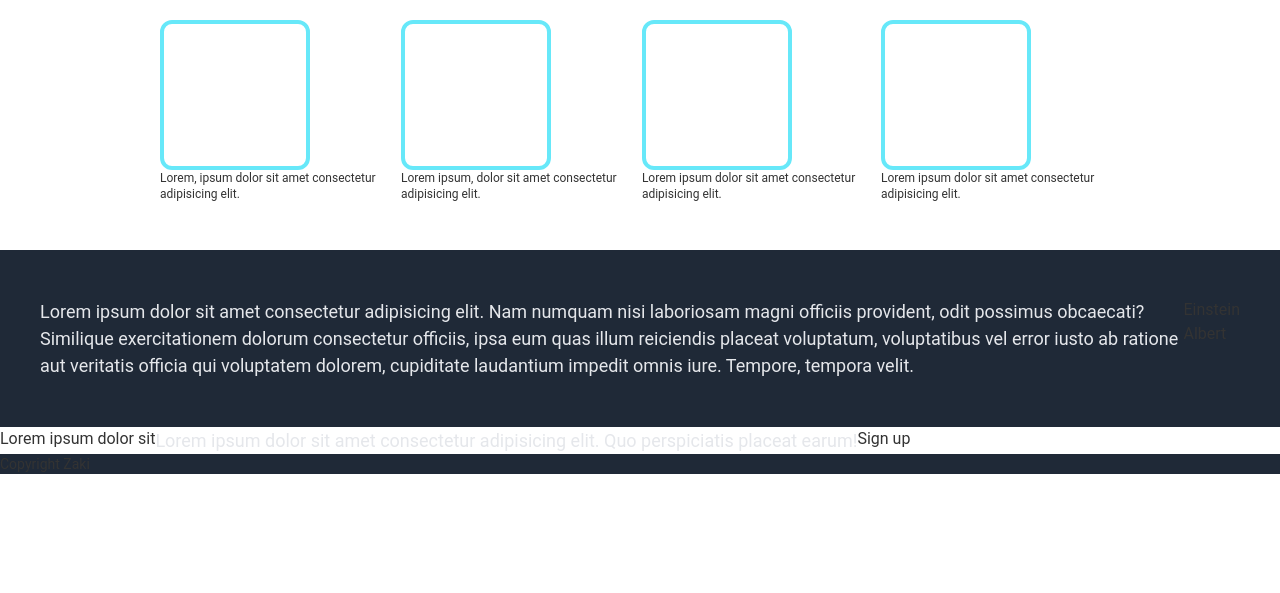
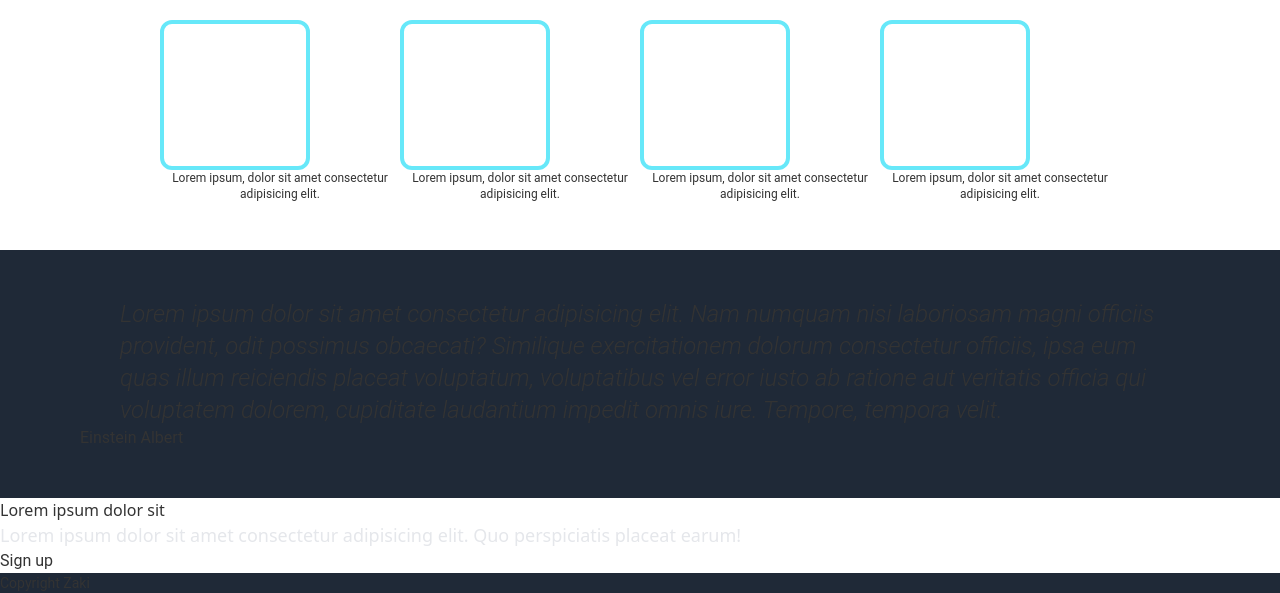
Before and after one commit to niyazaki/TOD-Landing_page, a plain HTML site: page index.html in a window 1280 px wide. Shown: the part 588-1181 px from the top of the page. Before the commit the page ends 1062 px from the top, so only its background shows below. Drawn offline with nearby package versions, Linux system fonts and the light colour scheme.

Commit message:
fixed background color content 2 and align items content 1

```diff
--- a/index.html
+++ b/index.html
@@ -38,7 +38,7 @@
               blanditiis, maiores dicta vitae eveniet, ratione aliquam deleniti
               minima, eaque perferendis veritatis libero. Amet delectus ad est?
             </div>
-            <button class="btn-primary mt-8 px-8">Sign Up</button>
+            <button class="btn-primary mt-8 px-8 rounded-xl py-1">Sign Up</button>
           </div>
           <div class="right w-1/2 relative">
             <img class="flex header-image object-cover object-bottom h-full w-full" src="./media/img1.webp" />
@@ -50,35 +50,35 @@
     <div class="content1 py-12 px-40">
       <div class="title text-center text-4xl font-extrabold font-sans">Some random information</div>
       <div class="flex carousel items-center pt-10">
-        <div class="item items-center">
-          <div class="flex imgCarousel rounded-xl border-4 border-cyan-300"></div>
-          <div class="flex subtext text-xs">
-            Lorem, ipsum dolor sit amet consectetur adipisicing elit.
-          </div>
-        </div>
         <div class="item">
           <div class="flex imgCarousel rounded-xl border-4 border-cyan-300"></div>
-          <div class="flex subtext text-xs">
+          <div class="flex subtext text-xs px-3 text-center">
             Lorem ipsum, dolor sit amet consectetur adipisicing elit.
           </div>
         </div>
         <div class="item">
           <div class="flex imgCarousel rounded-xl border-4 border-cyan-300"></div>
-          <div class="flex subtext text-xs">
-            Lorem ipsum dolor sit amet consectetur adipisicing elit.
+          <div class="flex subtext text-xs px-3 text-center">
+            Lorem ipsum, dolor sit amet consectetur adipisicing elit.
           </div>
         </div>
         <div class="item">
           <div class="flex imgCarousel rounded-xl border-4 border-cyan-300"></div>
-          <div class="flex subtext text-xs">
-            Lorem ipsum dolor sit amet consectetur adipisicing elit.
+          <div class="flex subtext text-xs px-3 text-center">
+            Lorem ipsum, dolor sit amet consectetur adipisicing elit.
+          </div>
+        </div>
+        <div class="item">
+          <div class="flex imgCarousel rounded-xl border-4 border-cyan-300"></div>
+          <div class="flex subtext text-xs px-3 text-center">
+            Lorem ipsum, dolor sit amet consectetur adipisicing elit.
           </div>
         </div>
       </div>
     </div>
-    <div class="flex content2">
-      <div class="flex quote mx-10 my-12">
-        <div class="flex text">
+    <div class="flex content2 px-10">
+      <div class="quote mx-10 my-12">
+        <div class="text-quote text-2xl font-light italic mx-10">
           Lorem ipsum dolor sit amet consectetur adipisicing elit. Nam numquam
           nisi laboriosam magni officiis provident, odit possimus obcaecati?
           Similique exercitationem dolorum consectetur officiis, ipsa eum quas
@@ -86,14 +86,14 @@
           ratione aut veritatis officia qui voluptatem dolorem, cupiditate
           laudantium impedit omnis iure. Tempore, tempora velit.
         </div>
-        <div class="flex author">Einstein Albert</div>
+        <div class="author">Einstein Albert</div>
       </div>
     </div>
-    <div class="flex content 3">
-      <div class="flex bubble">
-        <div class="flex left">
-          <div class="flex title">Lorem ipsum dolor sit</div>
-          <div class="flex text">
+    <div class="content 3">
+      <div class="bubble">
+        <div class="left">
+          <div class="title">Lorem ipsum dolor sit</div>
+          <div class="text">
             Lorem ipsum dolor sit amet consectetur adipisicing elit. Quo
             perspiciatis placeat earum!
           </div>
@@ -101,6 +101,6 @@
         <div class="flex button">Sign up</div>
       </div>
     </div>
-    <div class="flex footer">Copyright Zaki</div>
+    <div class="flex footer text-center">Copyright Zaki</div>
   </body>
 </html>
```
